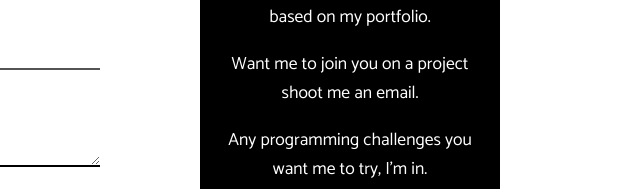
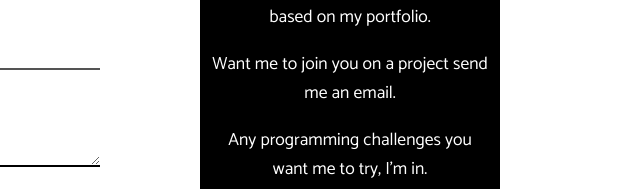
Before and after one commit to kgisaackg/portfolio, a plain HTML site: page index.html in a window 1280 px wide. Shown: the part 2687-2876 px from the top of the page, 640-1280 px from the left. Drawn offline with Linux system fonts and the light colour scheme.

Commit message:
content update

```diff
--- a/index.html
+++ b/index.html
@@ -130,7 +130,7 @@
       <div class="contact-card">
         <h3>I normally respond in 2 - 3 days.</h3>
         <p>I would appreaciate any feedback based on my portfolio.</p>
-        <p>Want me to join you on a project shoot me an email.</p>
+        <p>Want me to join you on a project send me an email.</p>
         <p>Any programming challenges you want me to try, I'm in.</p>
       </div>
     </div>
```
